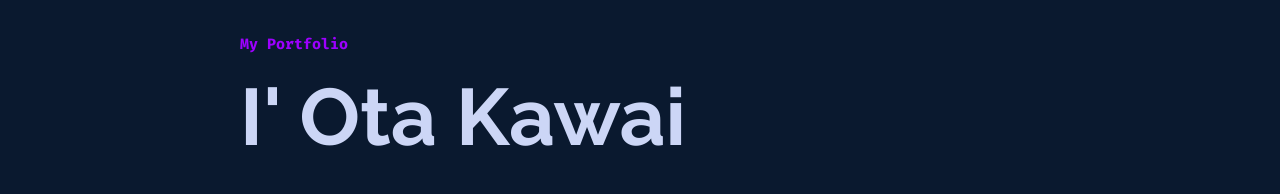
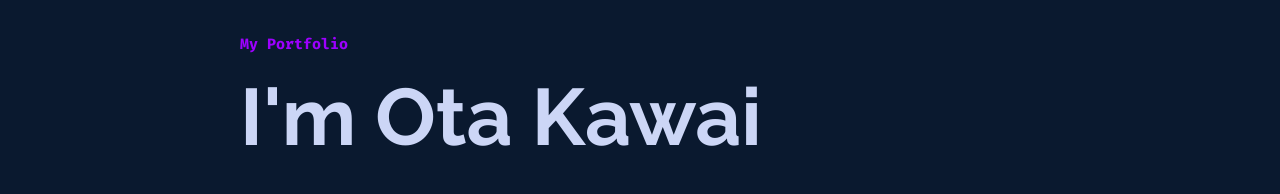
Before and after one commit to kawai-ota/New-portfolio, a Next.js app in the folder my-portfolio/: page / in a window 1280 px wide. Shown: the part 142-336 px from the top of the page. Built offline with nearby package versions, Linux system fonts and the light colour scheme.

Commit message:
I ota Kawaiになっていたので’mをつけた

```diff
--- a/my-portfolio/src/sections/Hero.tsx
+++ b/my-portfolio/src/sections/Hero.tsx
@@ -28,7 +28,7 @@ function Hero() {
           delay: 0.75,
         }}
       >
-        I&apos; Ota Kawai
+        I&apos;m Ota Kawai
       </motion.h2>
       <motion.h3
         className="hero-title-large hero-title-sub"
```
